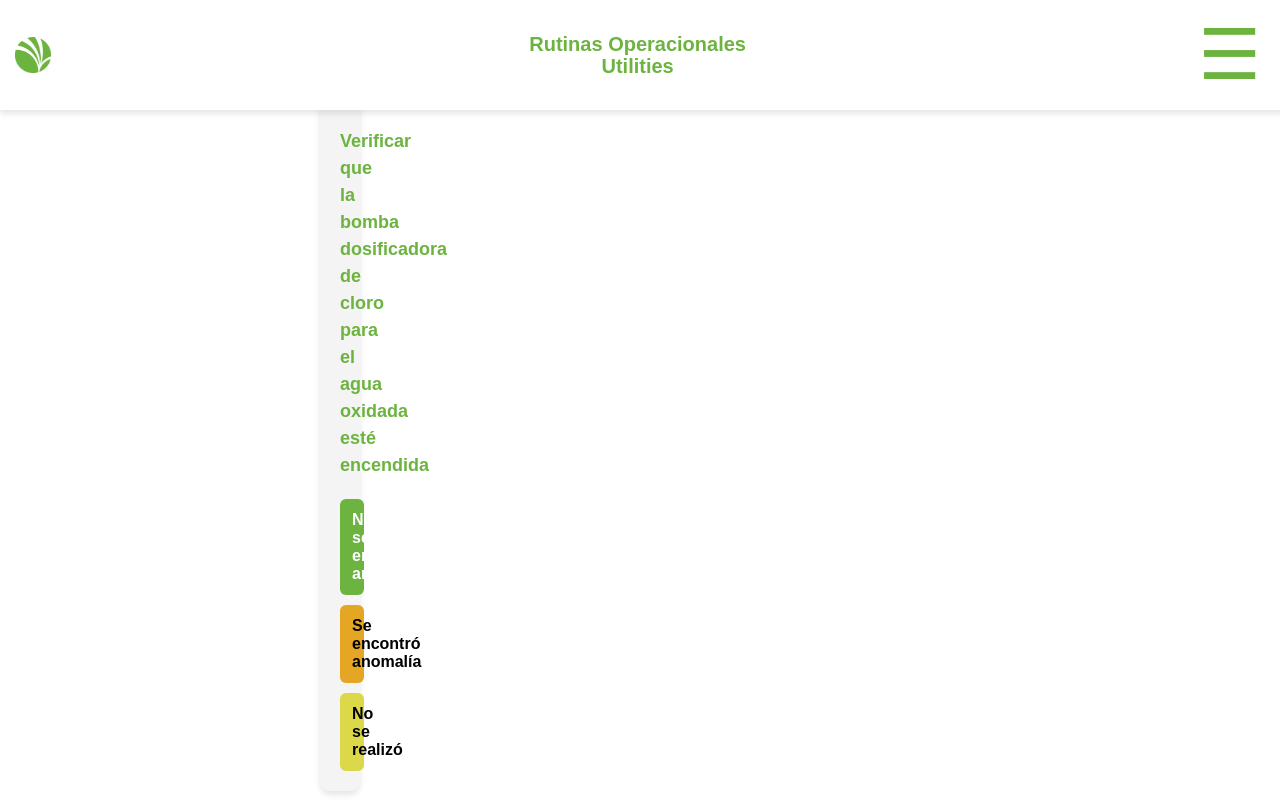
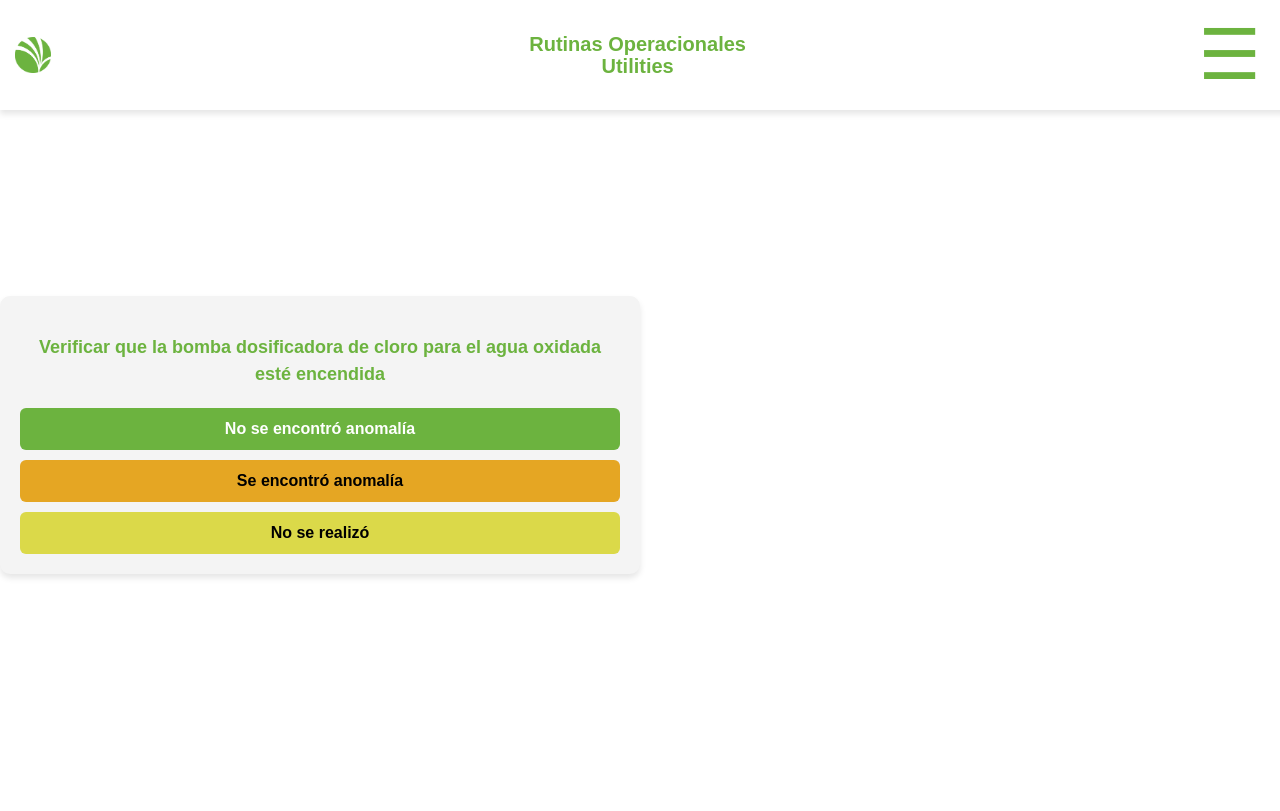
Before and after one commit to AlexanderJAON/RO-Utilities, a React (Vite) app: page /roptai in a window 1280 px wide. Built offline with nearby package versions, Linux system fonts and the light colour scheme.

Commit message:
Update ROPTAI.css

```diff
--- a/src/roptai/ROPTAI.css
+++ b/src/roptai/ROPTAI.css
@@ -5,7 +5,7 @@
   padding: 20px;
   border-radius: 10px;
   max-width: 600px;
-  margin: 90px 50% 20px 50%; /* Ajuste para no quedar tapado por el header */
+  margin: 90px auto 20px; /* Ajuste para no quedar tapado por el header */
   box-shadow: 0px 4px 6px rgba(0, 0, 0, 0.1);
   text-align: center;
   font-family: Arial, sans-serif;
```
